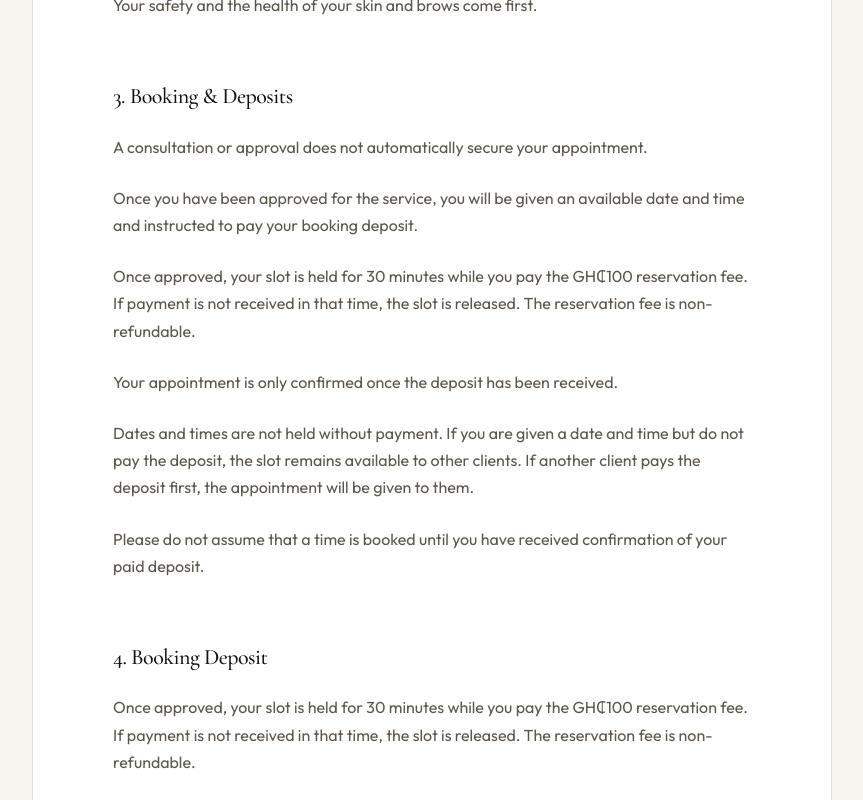
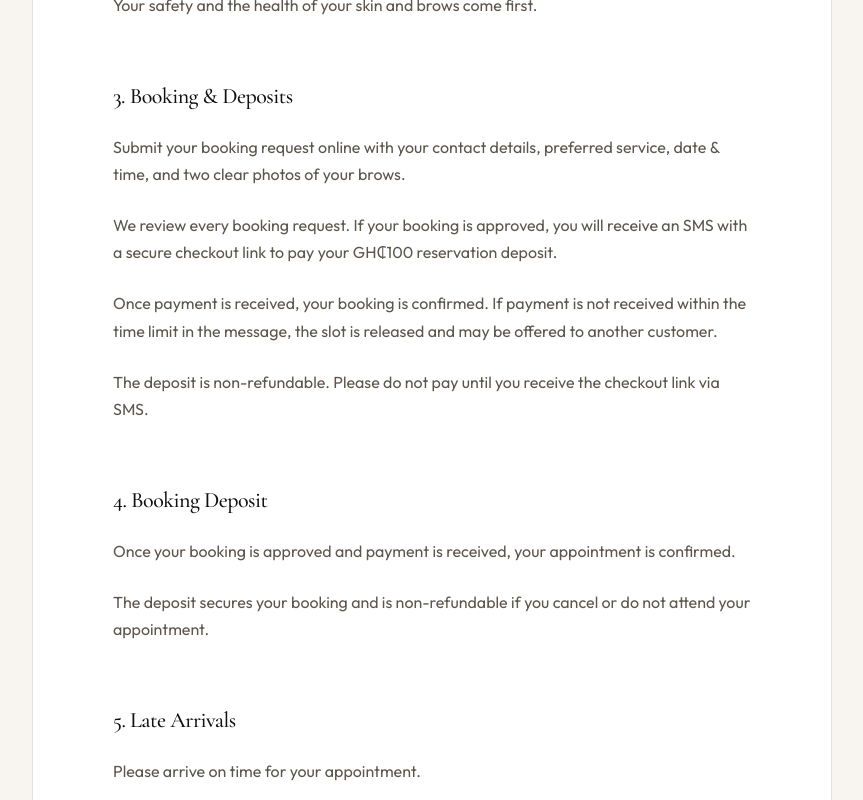
Before and after one commit to Jaytoobad/StyledByC, a React (Vite) app: page /guide in a window 1280 px wide. Shown: the part 1460-2260 px from the top of the page, without its empty margins (208-1071 px from the left). Built offline with nearby package versions, Linux system fonts and the light colour scheme.

Commit message:
fix: update booking guide text to match current flow

```diff
--- a/src/pages/Guide.tsx
+++ b/src/pages/Guide.tsx
@@ -83,42 +83,32 @@ export function Guide() {
           <section>
             <h3>3. Booking &amp; Deposits</h3>
             <p style={{ fontSize: '16px' }}>
-              A consultation or approval does not automatically secure your appointment.
+              Submit your booking request online with your contact details, preferred service, date
+              &amp; time, and two clear photos of your brows.
             </p>
             <p style={{ fontSize: '16px' }}>
-              Once you have been approved for the service, you will be given an available date and
-              time and instructed to pay your booking deposit.
+              We review every booking request. If your booking is approved, you will receive an SMS
+              with a secure checkout link to pay your GH₵100 reservation deposit.
             </p>
             <p style={{ fontSize: '16px' }}>
-              Once approved, your slot is held for 30 minutes while you pay the GH₵100 reservation
-              fee. If payment is not received in that time, the slot is released. The reservation
-              fee is non-refundable.
+              Once payment is received, your booking is confirmed. If payment is not received within
+              the time limit in the message, the slot is released and may be offered to another
+              customer.
             </p>
             <p style={{ fontSize: '16px' }}>
-              Your appointment is only confirmed once the deposit has been received.
-            </p>
-            <p style={{ fontSize: '16px' }}>
-              Dates and times are not held without payment. If you are given a date and time but do
-              not pay the deposit, the slot remains available to other clients. If another client
-              pays the deposit first, the appointment will be given to them.
-            </p>
-            <p style={{ fontSize: '16px' }}>
-              Please do not assume that a time is booked until you have received confirmation of
-              your paid deposit.
+              The deposit is non-refundable. Please do not pay until you receive the checkout link
+              via SMS.
             </p>
           </section>
 
           <section>
             <h3>4. Booking Deposit</h3>
             <p style={{ fontSize: '16px' }}>
-              Once approved, your slot is held for 30 minutes while you pay the GH₵100 reservation
-              fee. If payment is not received in that time, the slot is released. The reservation
-              fee is non-refundable.
+              Once your booking is approved and payment is received, your appointment is confirmed.
             </p>
             <p style={{ fontSize: '16px' }}>
-              Once paid, the deposit secures your appointment and is not refundable if you change
-              your mind, fail to attend, or are unable to make your appointment, subject to any
-              applicable rescheduling terms.
+              The deposit secures your booking and is non-refundable if you cancel or do not attend
+              your appointment.
             </p>
           </section>
 
```
